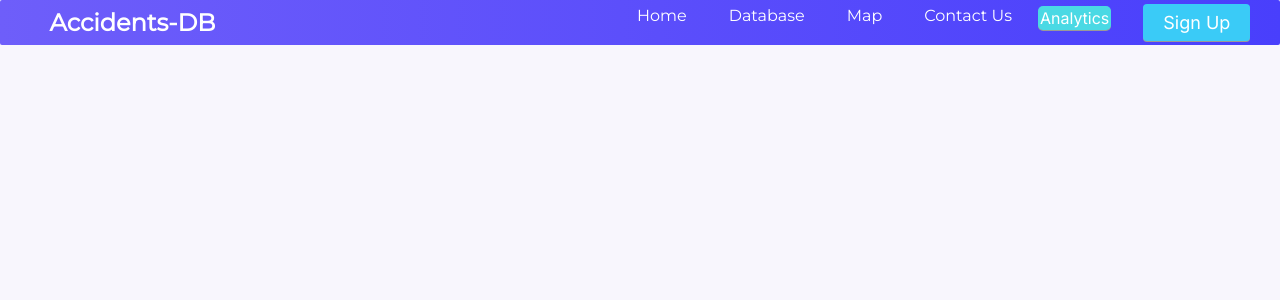
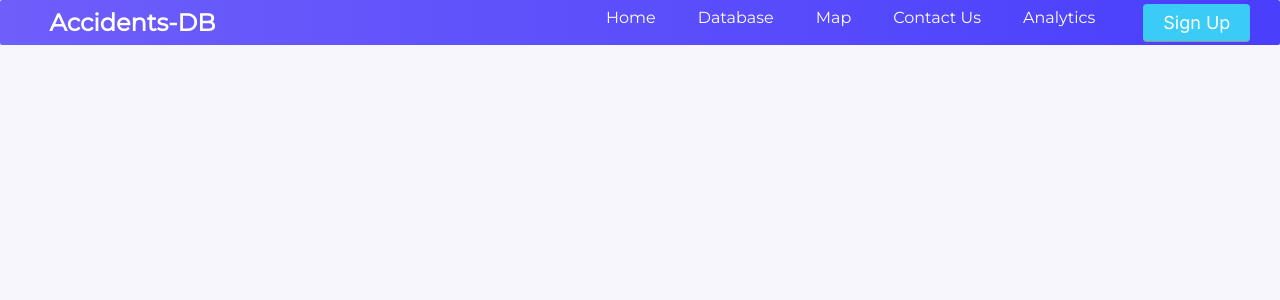
Before and after one commit to dev9318/surp_frontend, a React (Create React App) app: page / in a window 1280 px wide. Shown: the top 300 px of the page. Built offline with nearby package versions, Linux system fonts and the light colour scheme.

Commit message:
fixed style of analytics

```diff
--- a/src/AppComponents/Charts/PieChart.css
+++ b/src/AppComponents/Charts/PieChart.css
@@ -11,7 +11,7 @@
 .dropbtn {
     background-color: #4ad9e4;
     color: white;
-    padding: 2px;
+    padding: auto;
     font-size: 16px;
     border: none;
   }
@@ -47,4 +47,8 @@
   .dropdown:hover .dropdown-content {display: block;}
 
   /* Change the background color of the dropdown button when the dropdown content is shown */
-  .dropdown:hover .dropbtn {background-color: #38a9b1;}
+  .dropdown:hover .dropbtn {
+    background-color: #fff;
+		color: #6568F4;
+		transition: 250ms;
+  }
--- a/src/AppComponents/Navbar/Menuitems.js
+++ b/src/AppComponents/Navbar/Menuitems.js
@@ -36,7 +36,7 @@ cName :'nav-links'
     cName :'nav-links',
     dropdown:true
 
-    },
+},
 
 {
 title : "Sign up",
--- a/src/AppComponents/Navbar/Navbar.css
+++ b/src/AppComponents/Navbar/Navbar.css
@@ -95,7 +95,8 @@ margin-right: 2rem;
 	.nav-links {
 
 		text-align: center;
-		padding: 2rem;
+		padding-top: 5rem;
+		/* padding: 2rem; */
 		width: 100%;
 		display: table;
 }
--- a/src/AppComponents/Navbar/Navbar.js
+++ b/src/AppComponents/Navbar/Navbar.js
@@ -26,7 +26,7 @@ class Navbar extends Component {
 							if(item.dropdown){
 								return (
 									<div className="dropdown">
-										<button className="dropbtn">Analytics</button>
+										<a className={item.cName}>Analytics</a>
 										<div className="dropdown-content">
 											<a href="/pie">Pie</a>
 											<a href="/line">Line</a>
```
